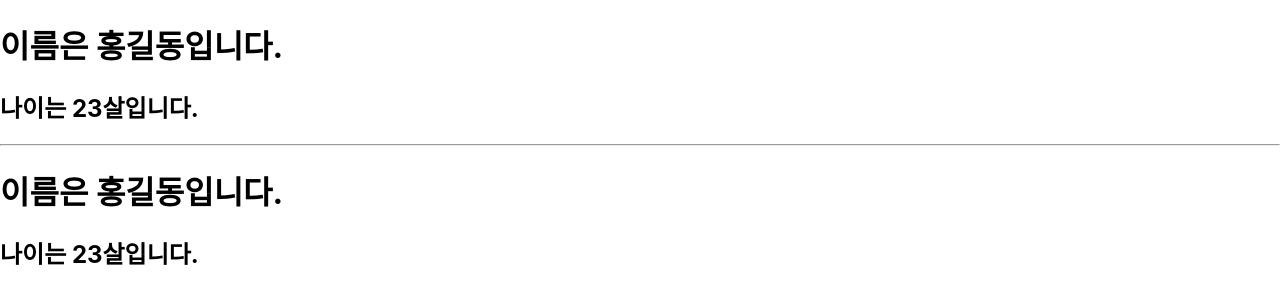
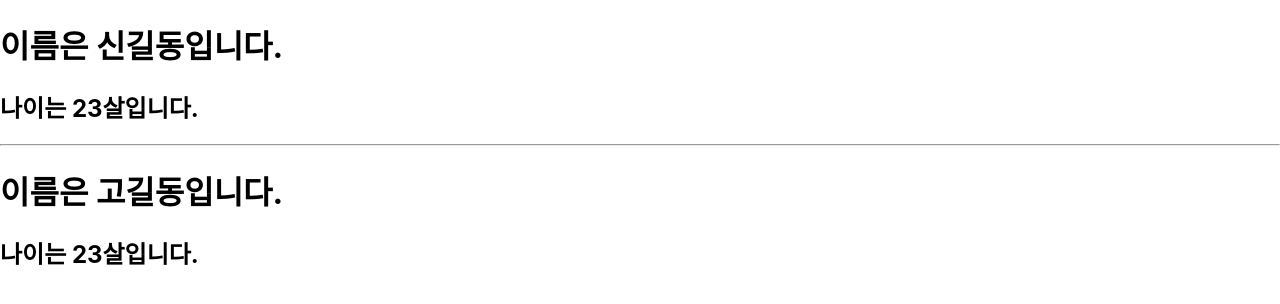
Before and after one commit to QQWaseokE/SK_Shieldus_Rookies_1st, a React (Create React App) app in the folder frontend/react/my-app/: page / in a window 1280 px wide. Shown: the top 304 px of the page. Built offline with nearby package versions, Linux system fonts and the light colour scheme.

Commit message:
App.js에서 이름을 자식 컴포넌트에 전달해서 출력하도록 수정
6/28(금)

```diff
--- a/frontend/react/my-app/src/App.js
+++ b/frontend/react/my-app/src/App.js
@@ -5,9 +5,9 @@ import MyComponentFunction from './MyComponentFunction';
 function App() {
   return (
     <>
-      <MyComponentClass />
+      <MyComponentClass name="신길동" />
       <hr/>
-      <MyComponentFunction />
+      <MyComponentFunction name="고길동" />
     </>
   );
 }
--- a/frontend/react/my-app/src/MyComponentClass.js
+++ b/frontend/react/my-app/src/MyComponentClass.js
@@ -2,9 +2,12 @@ import { Component } from "react";
 
 class MyComponentClass extends Component {
     render() {
+        console.log(this);
+        console.log(this.props);    // {name: '신길동'}
+
         return (
             <>
-                <h1>이름은 홍길동입니다.</h1>
+                <h1>이름은 {this.props.name}입니다.</h1>
                 <h2>나이는 23살입니다.</h2>
             </>
         );
--- a/frontend/react/my-app/src/MyComponentFunction.js
+++ b/frontend/react/my-app/src/MyComponentFunction.js
@@ -1,7 +1,8 @@
-function MyComponentFunction() {
+function MyComponentFunction(props) {
+    console.log(props);                 // {name: '고길동'}
     return (
         <>
-            <h1>이름은 홍길동입니다.</h1>
+            <h1>이름은 {props.name}입니다.</h1>
             <h2>나이는 23살입니다.</h2>
         </>
     );
```
